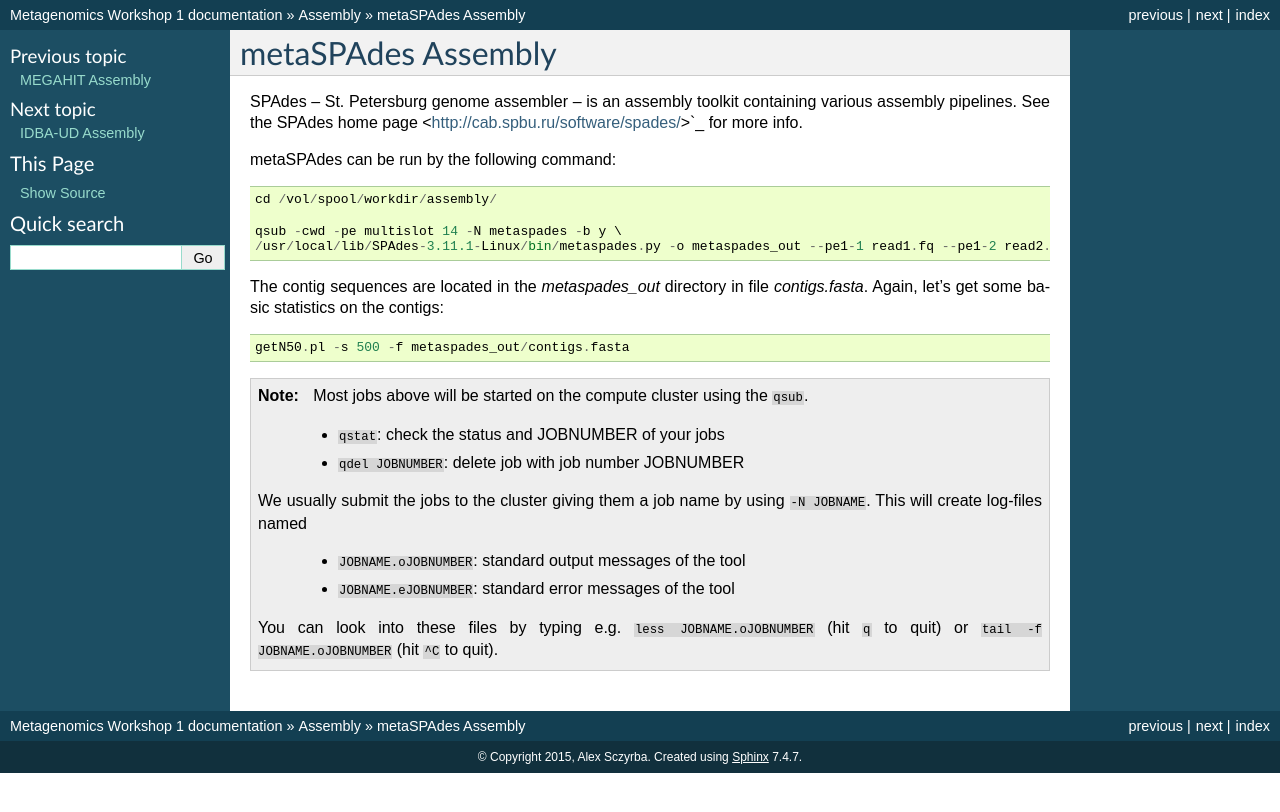
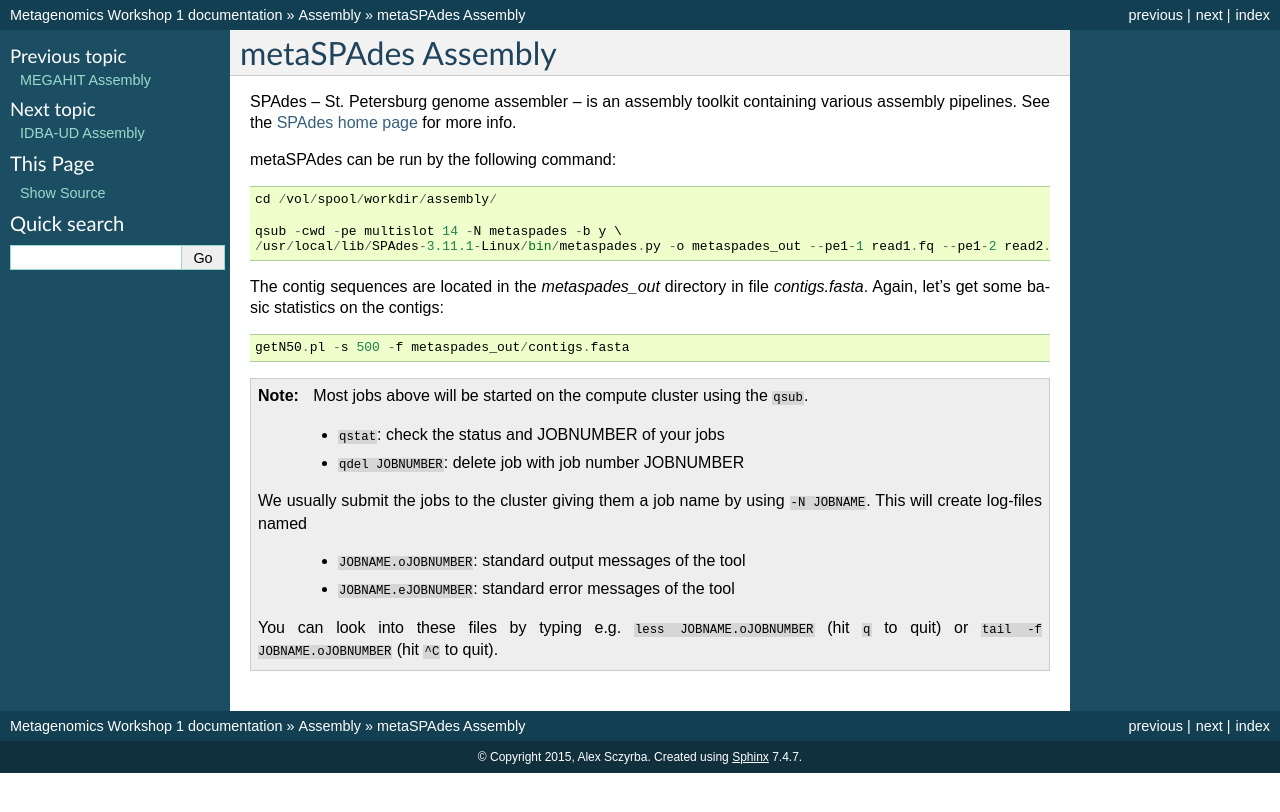
Before and after one commit to metagenomics/metagenomics-workshop, a Sphinx documentation site: the page built from docs/assembly/metaspades.rst, in a window 1280 px wide. Shown: the top 812 px of the page. Built offline with Sphinx 7.4.7, drawn with Linux system fonts in a browser that asks for light colours.

Commit message:
Update metaspades.rst

```diff
--- a/docs/assembly/metaspades.rst
+++ b/docs/assembly/metaspades.rst
@@ -2,7 +2,7 @@ metaSPAdes Assembly
 ===================
 
 SPAdes – St. Petersburg genome assembler – is an assembly toolkit
-containing various assembly pipelines. See the SPAdes home page
+containing various assembly pipelines. See the `SPAdes home page
 <http://cab.spbu.ru/software/spades/>`_ for more info.
 
 metaSPAdes can be run by the following command::
```
